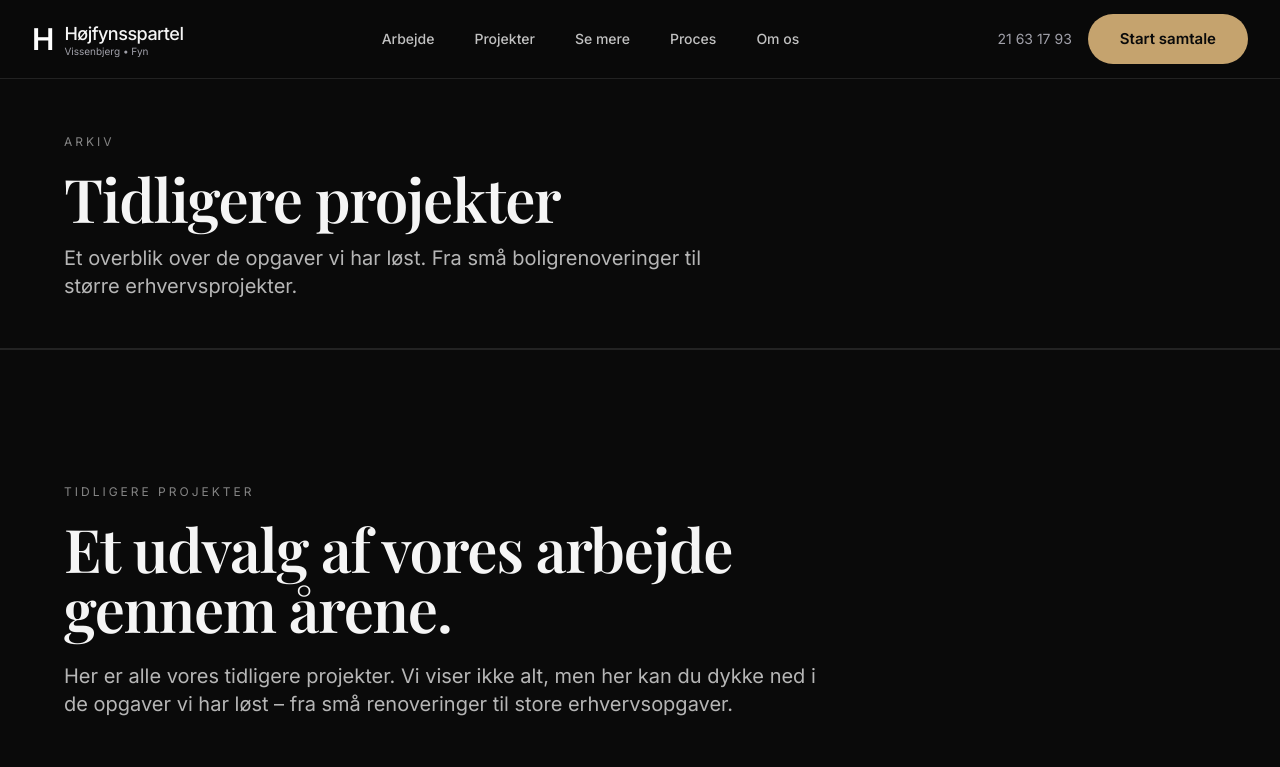
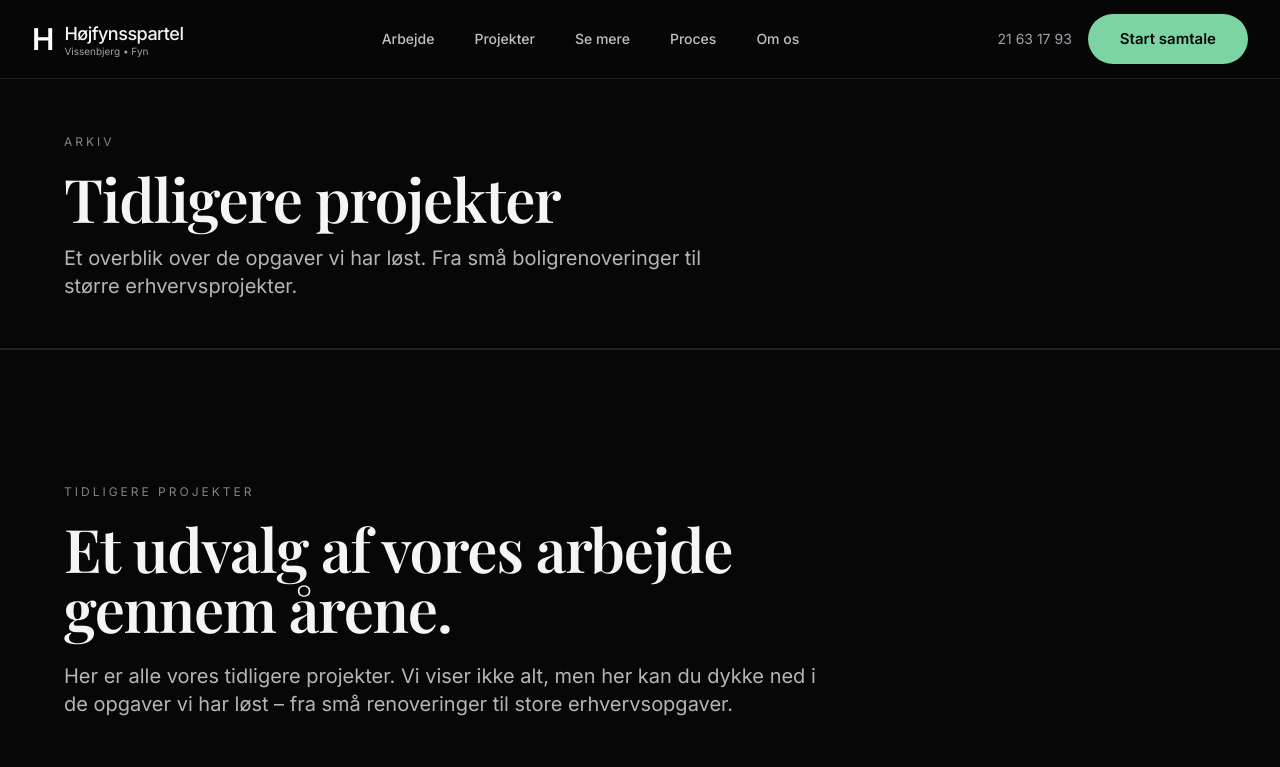
Before and after one commit to fastfun50-ship-it/hojfynsspartel.dk, a Next.js app: page /projekter in a window 1280 px wide. Shown: the top 767 px of the page. Built offline with nearby package versions, Linux system fonts and the light colour scheme.

Commit message:
Sync all remaining changes
- Update Hero section
- Sync projects and site content data
- Minor CMS lib and type updates
- Add HOW_TO_USE_CMS_BUILD_PROMPT.md documentation

```diff
--- a/components/sections/Hero.tsx
+++ b/components/sections/Hero.tsx
@@ -13,16 +13,16 @@ export function Hero({ content }: HeroProps) {
   return (
     <section className="relative min-h-[100dvh] flex items-center overflow-hidden">
 
-      {/* Video Background */}
+      {/* Video Background - can be switched in CMS under Generelt indhold > Hero */}
       <video
         className="absolute inset-0 w-full h-full object-cover"
         autoPlay
         muted
         loop
         playsInline
-        poster="/hero-poster.jpg"
+        poster={hero.heroPoster || '/hero-poster.jpg'}
       >
-        <source src="/hero-video.mp4" type="video/mp4" />
+        <source src={hero.heroVideo || '/hero-video.mp4'} type="video/mp4" />
         {/* Fallback for browsers that don't support video */}
         Your browser does not support the video tag.
       </video>
--- a/data/projects.json
+++ b/data/projects.json
@@ -14,7 +14,7 @@
       "/images/projects/commercial/commercial-hall-plastering-03.jpg"
     ],
     "order": 1,
-    "featuredOnHome": true
+    "featuredOnHome": false
   },
   {
     "id": 2,
@@ -45,5 +45,31 @@
     "id": 3,
     "order": 3,
     "featuredOnHome": false
+  },
+  {
+    "title": "Nyt projekt",
+    "location": "Fyn",
+    "category": "Renovering",
+    "challenge": "Beskriv udfordringen her...",
+    "approach": "Sådan greb vi det an...",
+    "result": "Resultatet blev...",
+    "beforeImages": [],
+    "afterImages": [],
+    "featuredOnHome": false,
+    "id": 4,
+    "order": 4
+  },
+  {
+    "title": "Nyt projekt",
+    "location": "Fyn",
+    "category": "Renovering",
+    "challenge": "Beskriv udfordringen her...",
+    "approach": "Sådan greb vi det an...",
+    "result": "Resultatet blev...",
+    "beforeImages": [],
+    "afterImages": [],
+    "featuredOnHome": false,
+    "id": 5,
+    "order": 5
   }
 ]
--- a/data/site-content.json
+++ b/data/site-content.json
@@ -35,7 +35,9 @@
     "headlineAccent": "Vi laver ro.",
     "subheadline": "15 års erfaring. Intet kompromis.\nKun det arbejde vi selv ville være stolte af.",
     "ctaPrimary": "Få et tilbud",
-    "ctaSecondary": "Se udvalgte arbejder"
+    "ctaSecondary": "Se udvalgte arbejder",
+    "heroVideo": "/hero-video.mp4",
+    "heroPoster": "/hero-poster.jpg"
   },
   "about": {
     "ownerName": "Michael Iversen",
@@ -50,13 +52,13 @@
     "ctaText": "Kontakt os om din opgave →"
   },
   "colors": {
-    "background": "#0A0A0A",
-    "surface": "#121212",
-    "surface2": "#1C1C1C",
-    "border": "#252525",
+    "background": "#070707",
+    "surface": "#0E0E0E",
+    "surface2": "#151515",
+    "border": "#1F1F1F",
     "textPrimary": "#F5F5F5",
     "textMuted": "#A1A1AA",
-    "accent": "#C5A36E",
-    "accentHover": "#D4B47F"
+    "accent": "#7dd4a3",
+    "accentHover": "#96edbc"
   }
 }
--- a/lib/cms.ts
+++ b/lib/cms.ts
@@ -156,6 +156,8 @@ export const getSiteContent = cache(async (): Promise<SiteContent> => {
       subheadline: '15 års erfaring. Intet kompromis.\nKun det arbejde vi selv ville være stolte af.',
       ctaPrimary: 'Få et tilbud',
       ctaSecondary: 'Se udvalgte arbejder',
+      heroVideo: '/hero-video.mp4',
+      heroPoster: '/hero-poster.jpg',
     },
     about: {
       ownerName: 'Michael Iversen',
--- a/types/cms.ts
+++ b/types/cms.ts
@@ -40,6 +40,9 @@ export interface HeroContent {
   subheadline: string
   ctaPrimary: string
   ctaSecondary: string
+  // Background media - can be switched via CMS
+  heroVideo?: string
+  heroPoster?: string
 }
 
 export interface AboutContent {
```
Also changed, not shown: 1 other file (tests, documents, lock files or other folders).
